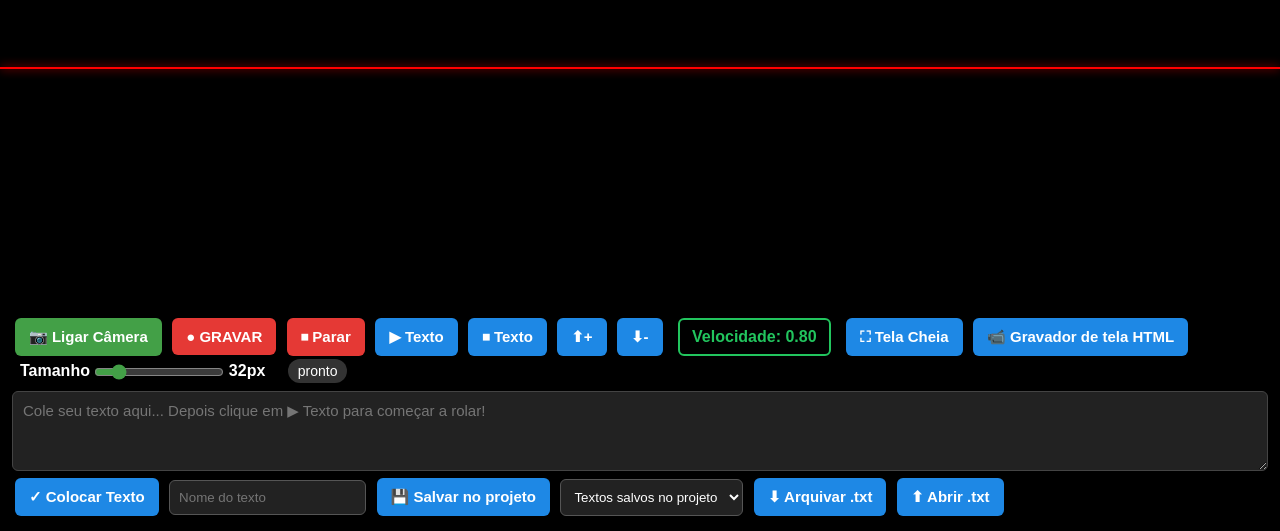
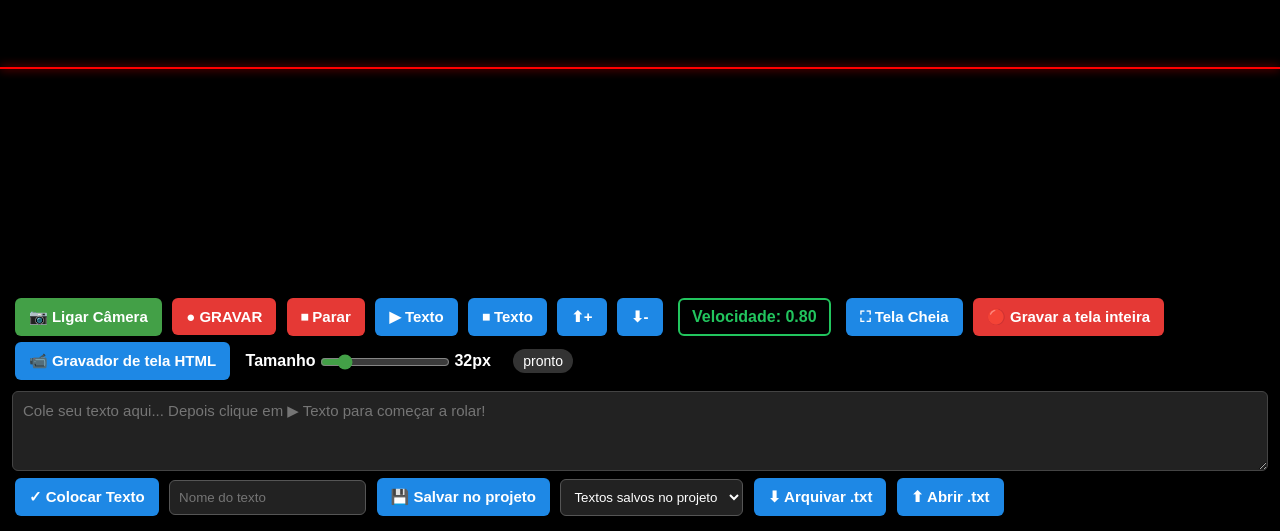
Before and after one commit to Alexandrexicara/telepronto, a website: page index.html in a window 1280 px wide. Shown: the part 269-800 px from the top of the page. Drawn offline with Linux system fonts and the light colour scheme; no server answers.

Commit message:
Restaura gravação de tela integrada e mantém acesso ao gravador HTML

```diff
--- a/index.html
+++ b/index.html
@@ -207,6 +207,7 @@
     <button class="btn-azul" onclick="maisLento()">⬇-</button>
     <span class="velocidade-box">Velocidade: <span id="mostrarVelocidade">0.80</span></span>
     <button id="botaoTelaCheia" class="btn-azul" onclick="alternarTelaCheia()">⛶ Tela Cheia</button>
+    <button id="btnGravarTelaCompleta" class="btn-vermelho" type="button" onclick="alternarGravacaoTelaCompleta()">🔴 Gravar a tela inteira</button>
     <button class="btn-azul" type="button" onclick="abrirGravadorTela()">📹 Gravador de tela HTML</button>
     <label class="controle-tamanho">Tamanho <input id="tamanhoTexto" type="range" min="20" max="100" value="32" oninput="alterarTamanho(this.value)"> <span id="mostrarTamanho">32px</span></label>
     <span id="status" class="status">pronto</span>
@@ -351,7 +352,85 @@
     atualizarListaTextos();
     animar();
 
-    // Abre o gravador de tela na mesma aba, sem bloqueio de pop-up.
+    // Gravação de tela integrada ao Telepronto (independente da página gravador-tela.html).
+    let gravadorTelaCompleta = null;
+    let fluxoTelaCompleta = null;
+    let fluxoMicrofoneTela = null;
+    let partesTelaCompleta = [];
+
+    async function alternarGravacaoTelaCompleta() {
+        if (gravadorTelaCompleta && gravadorTelaCompleta.state !== 'inactive') {
+            gravadorTelaCompleta.stop();
+            return;
+        }
+
+        if (!navigator.mediaDevices?.getDisplayMedia || !window.MediaRecorder) {
+            alert('Seu navegador não oferece suporte à gravação de tela.');
+            return;
+        }
+
+        const botao = document.getElementById('btnGravarTelaCompleta');
+        try {
+            // O usuário escolhe compartilhar a tela inteira na janela do navegador.
+            fluxoTelaCompleta = await navigator.mediaDevices.getDisplayMedia({
+                video: { cursor: 'always' },
+                audio: true
+            });
+
+            const faixas = [...fluxoTelaCompleta.getTracks()];
+            try {
+                fluxoMicrofoneTela = await navigator.mediaDevices.getUserMedia({ audio: true });
+                faixas.push(...fluxoMicrofoneTela.getAudioTracks());
+            } catch (erroAudio) {
+                console.warn('Microfone não disponível; gravando o áudio compartilhado, se houver.', erroAudio);
+            }
+
+            const fluxoComAudio = new MediaStream(faixas);
+            const formatos = ['video/webm;codecs=vp9,opus', 'video/webm;codecs=vp8,opus', 'video/webm'];
+            const formato = formatos.find(tipo => MediaRecorder.isTypeSupported(tipo)) || '';
+            gravadorTelaCompleta = new MediaRecorder(fluxoComAudio, formato ? { mimeType: formato } : undefined);
+            partesTelaCompleta = [];
+
+            gravadorTelaCompleta.ondataavailable = evento => {
+                if (evento.data?.size) partesTelaCompleta.push(evento.data);
+            };
+            gravadorTelaCompleta.onstop = () => {
+                const arquivo = new Blob(partesTelaCompleta, { type: gravadorTelaCompleta.mimeType || 'video/webm' });
+                const url = URL.createObjectURL(arquivo);
+                const link = document.createElement('a');
+                link.href = url;
+                link.download = 'telepronto-tela-' + new Date().toISOString().replace(/[:.]/g, '-') + '.webm';
+                link.click();
+                setTimeout(() => URL.revokeObjectURL(url), 60000);
+                [fluxoTelaCompleta, fluxoMicrofoneTela].forEach(fluxo => fluxo?.getTracks().forEach(faixa => faixa.stop()));
+                fluxoTelaCompleta = null;
+                fluxoMicrofoneTela = null;
+                botao.textContent = '🔴 Gravar a tela inteira';
+                botao.classList.remove('gravando');
+                statusEl.textContent = 'Gravação da tela salva!';
+                statusEl.style.background = '#43a047';
+            };
+
+            gravadorTelaCompleta.start(500);
+            botao.textContent = '⏹ Parar gravação da tela';
+            botao.classList.add('gravando');
+            statusEl.textContent = 'GRAVANDO A TELA INTEIRA';
+            statusEl.classList.add('gravando');
+
+            fluxoTelaCompleta.getVideoTracks()[0].addEventListener('ended', () => {
+                if (gravadorTelaCompleta?.state === 'recording') gravadorTelaCompleta.stop();
+            }, { once: true });
+        } catch (erro) {
+            [fluxoTelaCompleta, fluxoMicrofoneTela].forEach(fluxo => fluxo?.getTracks().forEach(faixa => faixa.stop()));
+            fluxoTelaCompleta = null;
+            fluxoMicrofoneTela = null;
+            botao.textContent = '🔴 Gravar a tela inteira';
+            botao.classList.remove('gravando');
+            alert('Não foi possível iniciar a gravação: ' + erro.message);
+        }
+    }
+
+    // Abre o gravador de tela em HTML separado, sem misturar as duas funções.
     function abrirGravadorTela() {
         window.location.href = 'gravador-tela.html';
     }
```
